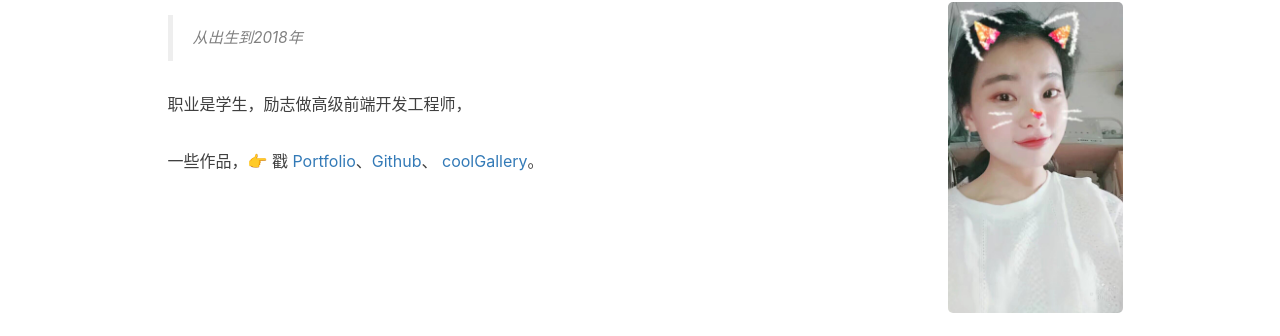
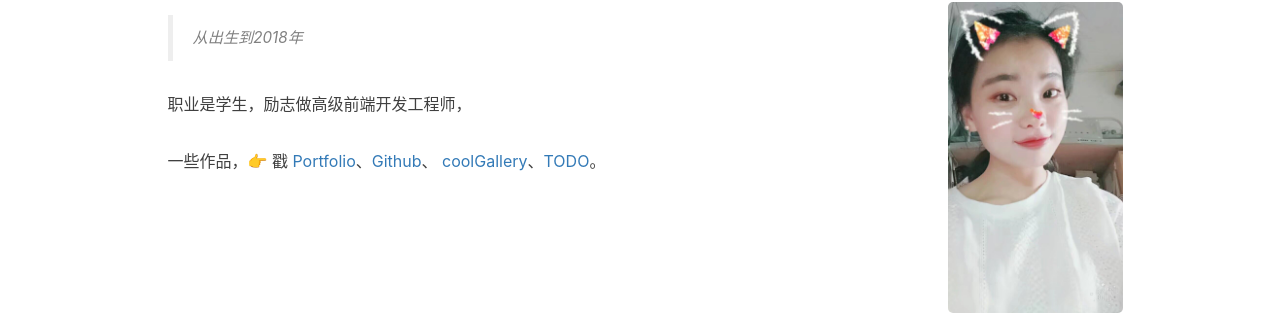
Before and after one commit to AnnaHuangPro/AnnaHuangPro.github.io, a Jekyll site: the page built from about.html, in a window 1280 px wide. Shown: the part 656-992 px from the top of the page. Built offline with Jekyll 4.4.1, drawn with Linux system fonts in a browser that asks for light colours; nearby versions of some CDN libraries; comment, search, counter and statistics services are not loaded.

Commit message:
about的更改

```diff
--- a/_includes/about/zh.md
+++ b/_includes/about/zh.md
@@ -12,7 +12,7 @@ Hey，我是黄意圆，励志做一个精致的程序媛，在学习中反思
 职业是学生，励志做高级前端开发工程师，
 
 一些作品，👉 戳 [Portfolio](/portfolio)、[Github](https://github.com/AnnaHuangPro)、
-[coolGallery](https://annahuangpro.github.io/cool-gallery-effects/)。
+[coolGallery](https://annahuangpro.github.io/cool-gallery-effects/)、[TODO](https://annahuangpro.github.io/TODO/index.html#/)。
 
 
 <!--##### Talks
```
